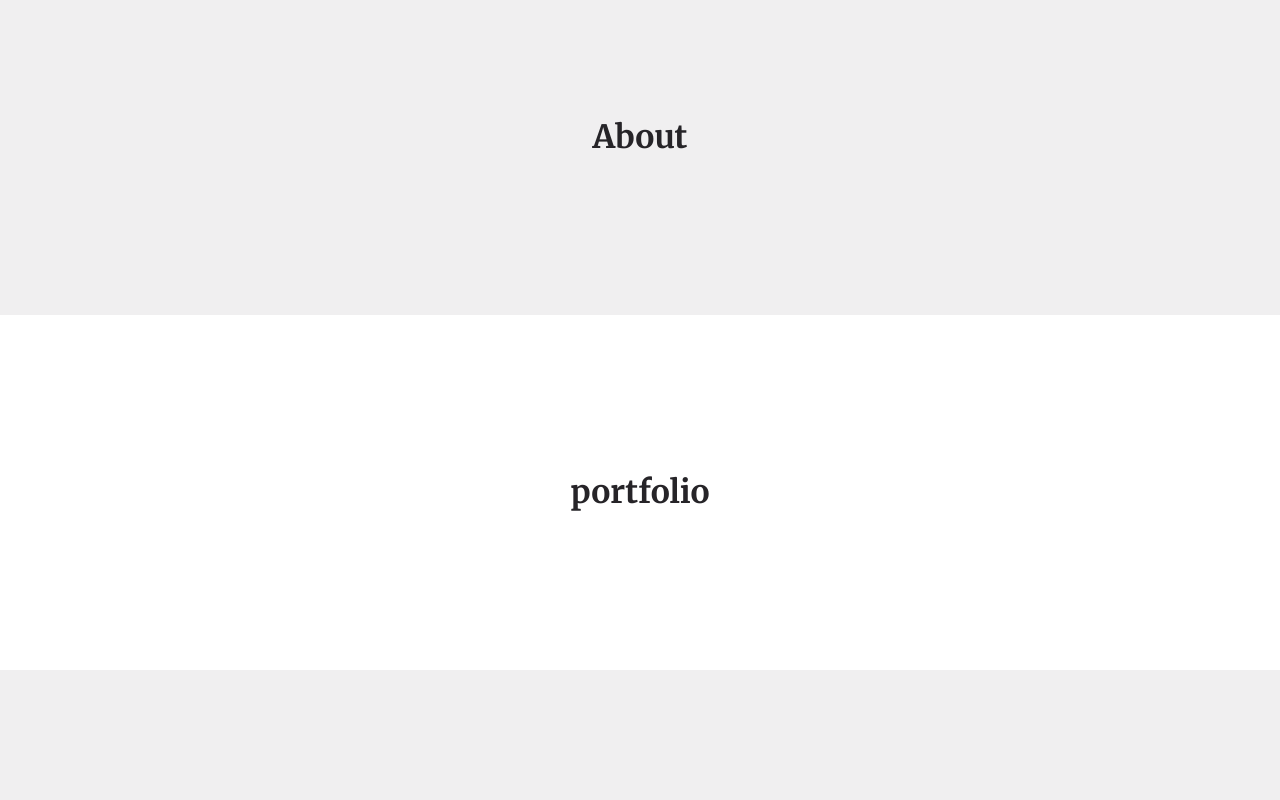
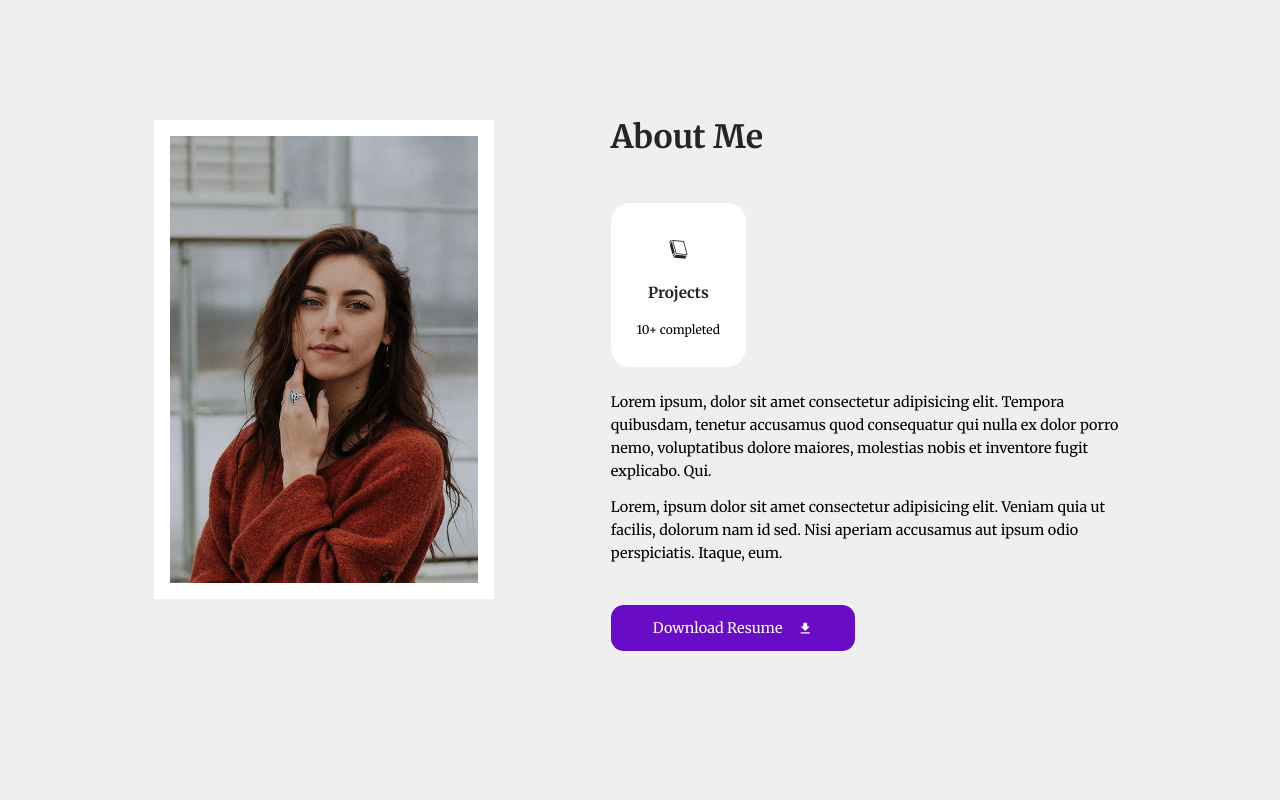
Before and after one commit to Anurag41682/Portfolio_2.0, a React (Vite) app: page / in a window 1280 px wide. Shown: the part 840-1640 px from the top of the page. Built offline with nearby package versions, Linux system fonts and the light colour scheme.

Commit message:
Done About Section

```diff
--- /dev/null
+++ b/src/components/Card.tsx
@@ -0,0 +1,11 @@
+import "./card.css";
+import React, { ReactNode } from "react";
+interface CardProps {
+  className?: string;
+  children: ReactNode;
+}
+const Card: React.FC<CardProps> = ({ className, children }) => {
+  return <article className={`card ${className}`}>{children}</article>;
+};
+
+export default Card;
--- /dev/null
+++ b/src/components/card.css
@@ -0,0 +1,28 @@
+.card {
+  background-color: var(--color-white);
+  padding: 1.5rem;
+  border: 2px solid transparent;
+  border-radius: var(--border-radius-1);
+  transition: var(--transition);
+}
+
+.card:hover {
+  background-color: transparent;
+  border-color: var(--color-white);
+  transform: translateY(-0.5rem);
+}
+
+.card.light {
+  background-color: var(--color-light);
+}
+
+.card.light:hover {
+  background-color: transparent;
+  border-color: var(--color-light);
+}
+
+@media screen and (max-width: 600px) {
+  .card {
+    padding: 1.2rem;
+  }
+}
--- a/src/index.css
+++ b/src/index.css
@@ -70,7 +70,7 @@ section > p {
 
 /* General anchor Style */
 a {
-  /* color: var(--color-white); */
+  color: var(--color-white);
   transition: var(--transition);
 }
 
--- a/src/section/about/About.tsx
+++ b/src/section/about/About.tsx
@@ -1,9 +1,51 @@
 import "./about.css";
+import AboutImage from "../../assets/about.jpg";
+import { IoMdDownload } from "react-icons/io";
+import Card from "../../components/Card";
+import data from "./data";
 
 const About = () => {
   return (
     <section id="about">
-      <h2>About</h2>
+      <div className="container about_container">
+        <div className="about_left">
+          <div className="about_portrait">
+            <img src={AboutImage} alt="About-Image" />
+          </div>
+        </div>
+        <div className="about_right">
+          <h2>About Me</h2>
+          <div className="about_cards">
+            {data.map((item) => {
+              return (
+                <Card key={item.id} className="about_card">
+                  <span className="about_card-icon">{item.icon}</span>
+                  <h5>{item.title}</h5>
+                  <small>{item.desc}</small>
+                </Card>
+              );
+            })}
+          </div>
+          <p>
+            Lorem ipsum, dolor sit amet consectetur adipisicing elit. Tempora
+            quibusdam, tenetur accusamus quod consequatur qui nulla ex dolor
+            porro nemo, voluptatibus dolore maiores, molestias nobis et
+            inventore fugit explicabo. Qui.
+          </p>
+          <p>
+            Lorem, ipsum dolor sit amet consectetur adipisicing elit. Veniam
+            quia ut facilis, dolorum nam id sed. Nisi aperiam accusamus aut
+            ipsum odio perspiciatis. Itaque, eum.
+          </p>
+          <a
+            target="_blank"
+            href="https://drive.google.com/file/d/1-WGq2y9gFGCL1CLwLxcdPrrQVkuNttWI/view?usp=sharing"
+            className="btn primary"
+          >
+            Download Resume <IoMdDownload />
+          </a>
+        </div>
+      </div>
     </section>
   );
 };
--- a/src/section/about/about.css
+++ b/src/section/about/about.css
@@ -0,0 +1,69 @@
+.about_container {
+  display: grid;
+  grid-template-columns: 35% 53%;
+  gap: 12%;
+}
+.about_portrait {
+  height: fit-content;
+  max-height: 40rem;
+  border: 1rem solid var(--color-white);
+  transition: var(--transition);
+}
+.about_portrait:hover {
+  border-width: 0;
+}
+
+.about_cards {
+  margin: 3rem 0 1.5rem;
+  display: flex;
+  gap: 1.5rem;
+}
+.card.about_card {
+  text-align: center;
+}
+.about_card-icon {
+  font-size: 1.3rem;
+  color: var(--color-black);
+  border-radius: var(--border-radius-3);
+  width: fit-content;
+  margin-inline: auto;
+  padding: 0.6rem;
+  display: flex;
+  align-items: center;
+  transition: var(--transition);
+}
+
+.card.about_card:hover .about_card-icon {
+  background-color: var(--color-primary);
+  color: var(--color-white);
+}
+
+.card.about_card h5 {
+  margin: 1rem 0;
+}
+
+.about_right p {
+  margin-bottom: 0.8rem;
+}
+
+.about_right .btn {
+  margin-top: 2.5rem;
+}
+
+@media screen and (max-width: 1024px) {
+  .about_left {
+    display: none;
+  }
+  .about_container {
+    grid-template-columns: 1fr;
+  }
+  .about_right h2 {
+    text-align: center;
+  }
+}
+
+@media screen and (max-width: 600px) {
+  .about_right .btn {
+    margin: 2rem;
+  }
+}
--- /dev/null
+++ b/src/section/about/data.tsx
@@ -0,0 +1,7 @@
+import { GiBlackBook } from "react-icons/gi";
+
+const data = [
+  { id: 1, icon: <GiBlackBook />, title: "Projects", desc: "10+ completed" },
+];
+
+export default data;
--- a/src/section/header/header.css
+++ b/src/section/header/header.css
@@ -16,7 +16,7 @@ header {
 
 .header_profile {
   width: 18rem;
-  height: 22rem;
+  aspect-ratio: 1;
   border-radius: 9rem 9rem 2rem 2rem;
   overflow: hidden;
   margin-bottom: 1.5rem;
```
